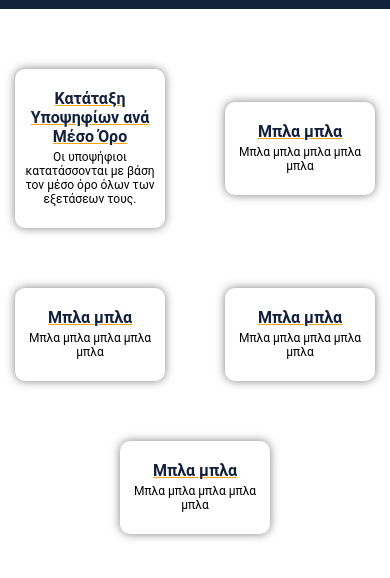
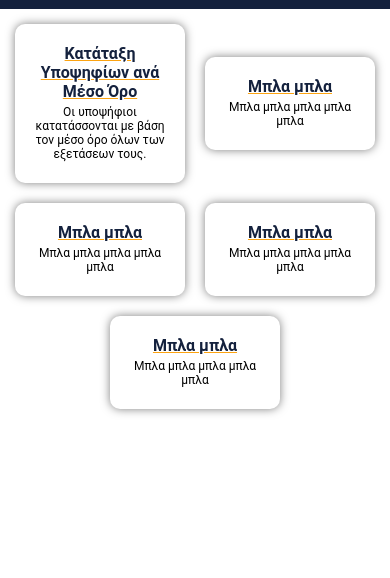
Before and after one commit to Charis02/pagkypries, a plain HTML site: page index.html in a window 390 px wide. Shown: the part 54-632 px from the top of the page. Drawn offline with nearby package versions, Linux system fonts and the light colour scheme.

Commit message:
Make cards pretty in mobile

```diff
--- a/css/index-style.css
+++ b/css/index-style.css
@@ -19,7 +19,7 @@
     box-shadow: 0px 0px 10px rgba(0,0,0,0.5);
     transition: all 2s ease-in-out;
     cursor: pointer;
-    padding: 20px 0px;
+    padding: 20px 5px;
 }
 
 .card a{
--- a/css/mobile-style.css
+++ b/css/mobile-style.css
@@ -75,7 +75,11 @@
     }
 
     .main-content{
-        padding: 5px;
+        padding: 15px !important;
+    }
+
+    .index-main{
+        gap: 20px !important;
     }
 
     #filter-input{
@@ -88,7 +92,7 @@
 
     .card{
         height: auto !important;
-        width: 150px !important;
+        width: 160px !important;
     }
 
 }
--- a/index.html
+++ b/index.html
@@ -28,7 +28,7 @@
     <div id="header"> </div>
     <div id="mobile-header"> </div>
 
-    <div class="main-content">
+    <div class="main-content index-main">
         <div class="card">
             <a href="mean_rank.html">
                 <div class="card-title">
```
Also changed, not shown: 1 other file.
